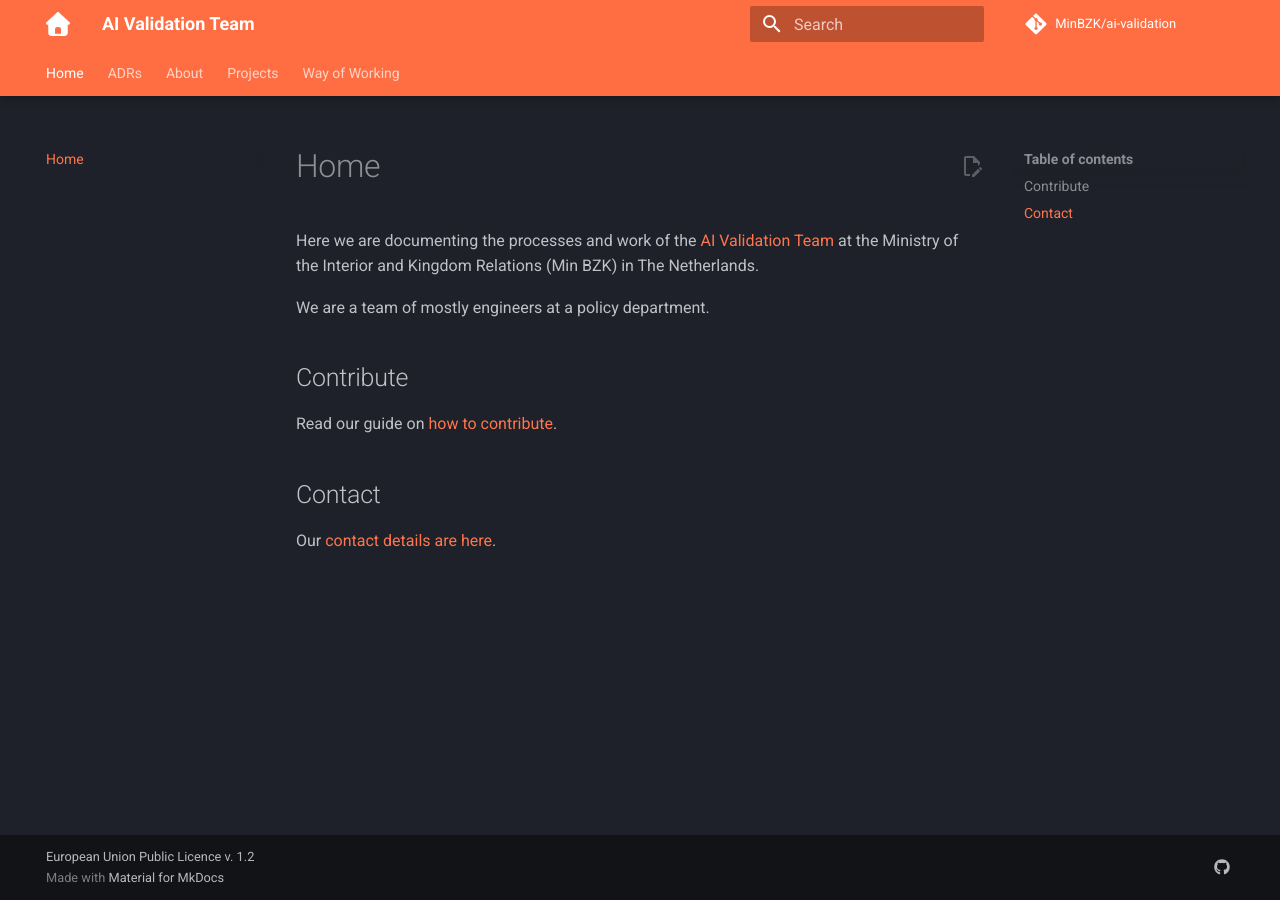
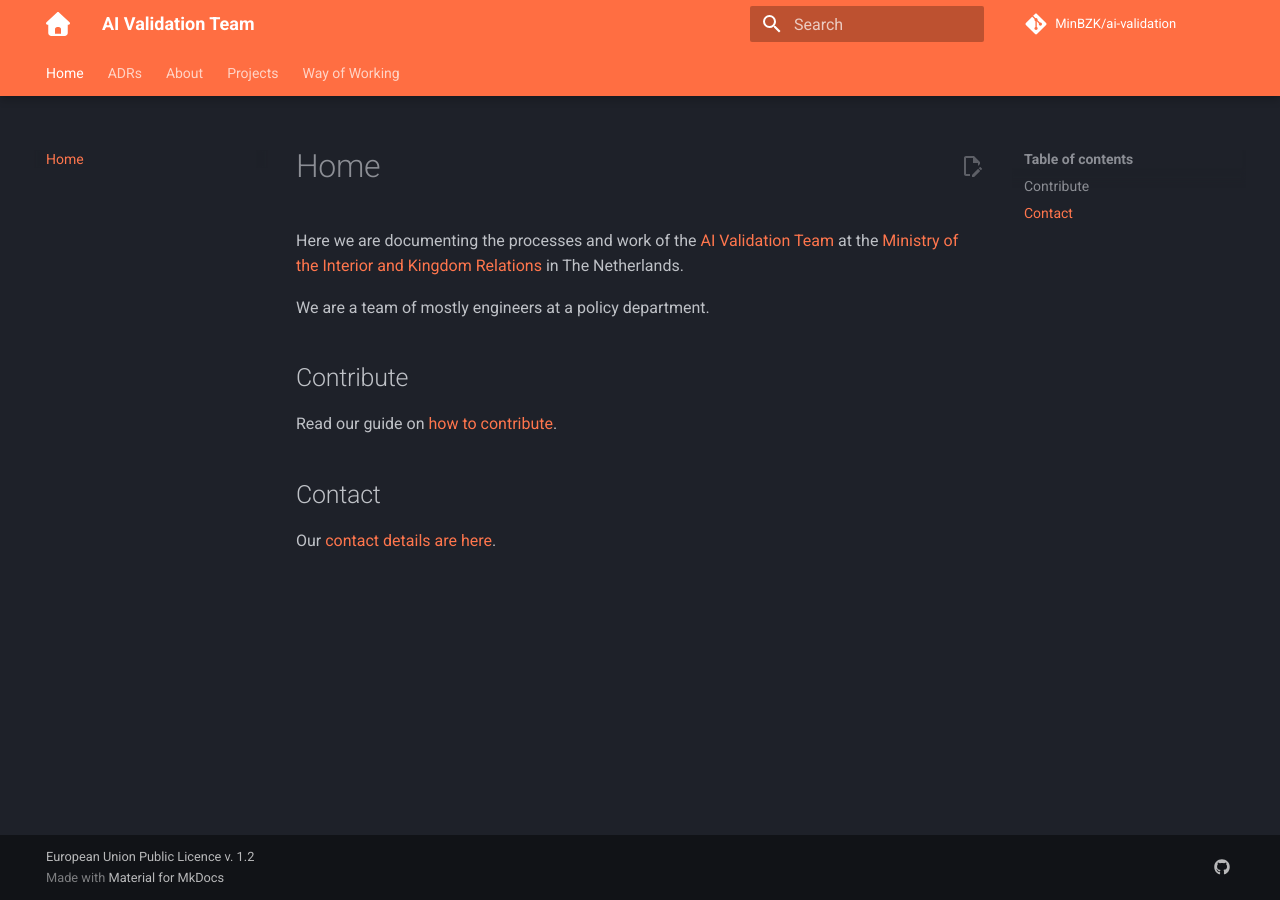
Before and after one commit to MinBZK/ai-validation, an MkDocs documentation site: the page built from docs/index.md, in a window 1280 px wide. Built offline with MkDocs 1.6.1 and Material for MkDocs 9.7.7, drawn with Linux system fonts in a browser that asks for light colours; plug-ins that fetch from the network failed and are left out; comment, search, counter and statistics services are not loaded.

Commit message:
Update docs/index.md
Co-authored-by: Robbert Bos <robbert.bos@rijksoverheid.nl>

```diff
--- a/docs/index.md
+++ b/docs/index.md
@@ -4,8 +4,8 @@ summary: Documenting the processes and work of the AI Validation Team at the Min
     Relations (Min BZK) in The Netherlands.
 ---
 
-Here we are documenting the processes and work of the [AI Validation Team](About/team.md) at the Ministry of the
-Interior and Kingdom Relations (Min BZK) in The Netherlands.
+Here we are documenting the processes and work of the [AI Validation Team](About/team.md) at the [Ministry of the
+Interior and Kingdom Relations](https://www.government.nl/ministries/ministry-of-the-interior-and-kingdom-relations) in The Netherlands.
 
 We are a team of mostly engineers at a policy department.
 
```
